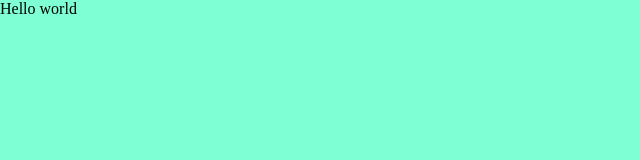
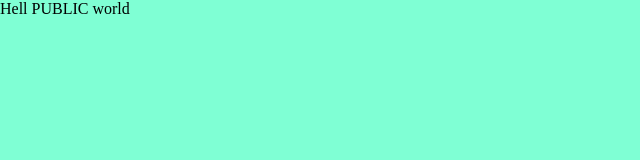
Before and after one commit to pradeepnishad/practice, a plain HTML site: page index.html in a window 1280 px wide. Shown: the full height of the page, 0-640 px from the left. Drawn offline with Linux system fonts and the light colour scheme.

Commit message:
make public

```diff
--- a/index.html
+++ b/index.html
@@ -8,6 +8,6 @@
     <link rel="stylesheet" href="style.css">
 </head>
 <body>
-    Hello world
+    Hell PUBLIC world
 </body>
 </html>
```
